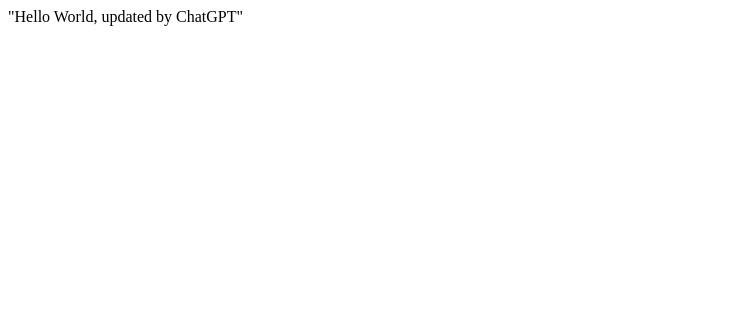
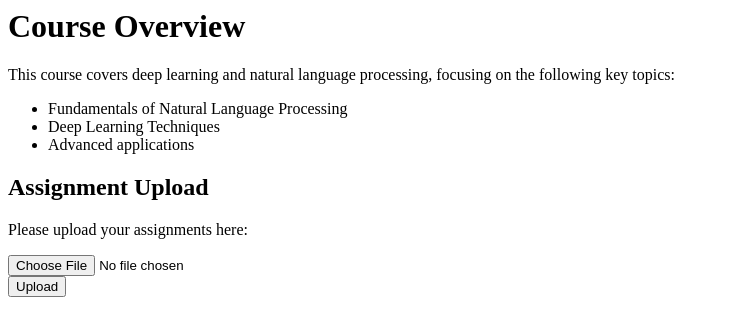
Before and after one commit to senchyna/senchyna.github.io, a plain HTML site: page index.html in a window 1280 px wide. Shown: the whole page, without its empty margins (0-729 px from the left). Drawn offline with Linux system fonts and the light colour scheme.

Commit message:
Initial setup for course website

```diff
--- a/index.html
+++ b/index.html
@@ -1 +1,21 @@
-"Hello World, updated by ChatGPT"
+<html>
+<head>
+  <title>Deep Learning and Natural Language Processing Course</title>
+</head>
+<body>
+  <h1>Course Overview</h1>
+  <p>This course covers deep learning and natural language processing, focusing on the following key topics:</p>
+  <ul>
+    <li>Fundamentals of Natural Language Processing</li>
+    <li>Deep Learning Techniques</li>
+    <li>Advanced applications</li>
+  </ul>
+  <h2>Assignment Upload</h2>
+  <p>Please upload your assignments here:</p>
+  <form action="#" method="post">
+    <input type="file" name="assignment">
+    <br>
+    <input type="submit" value="Upload">
+  </form>
+</body>
+</html>
```
